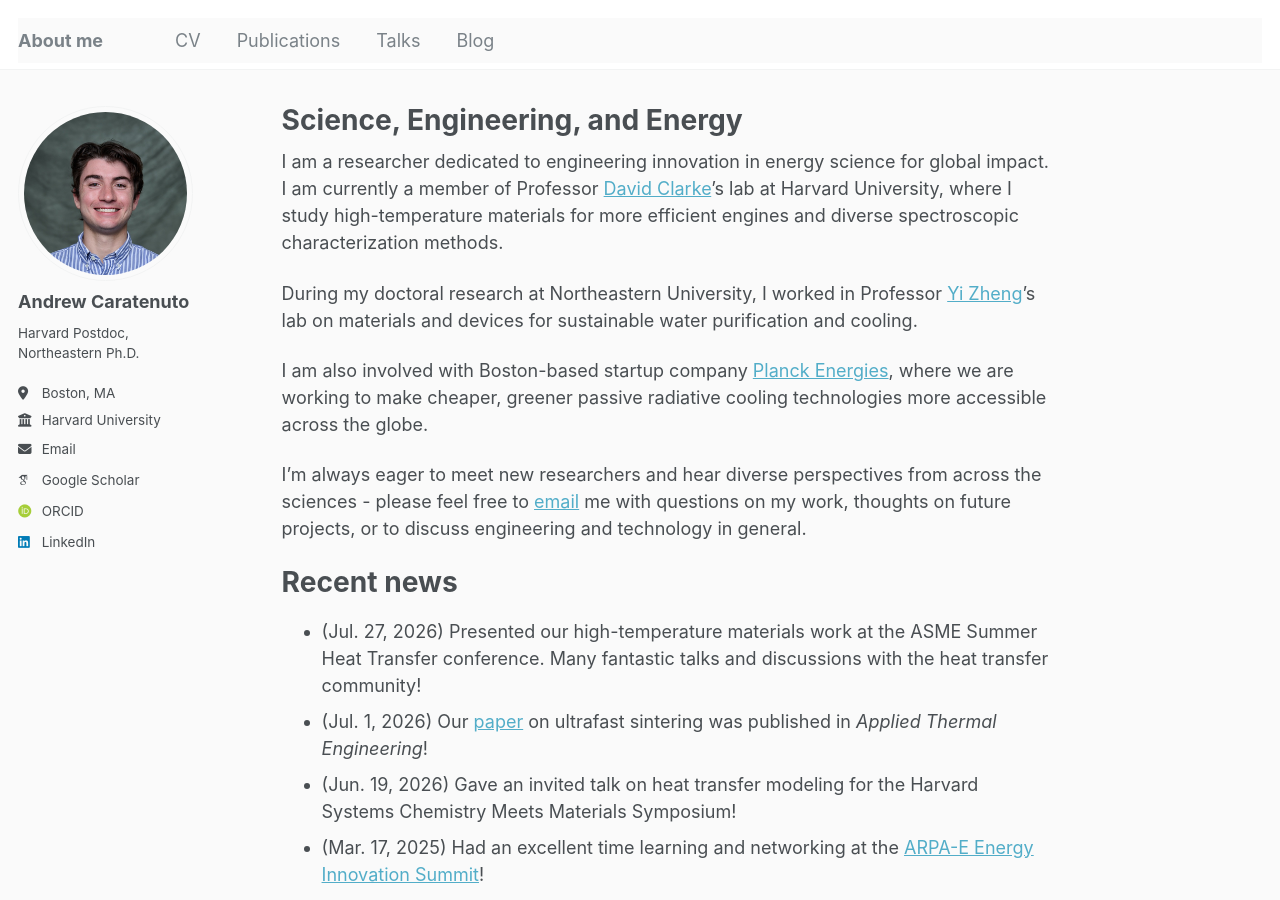
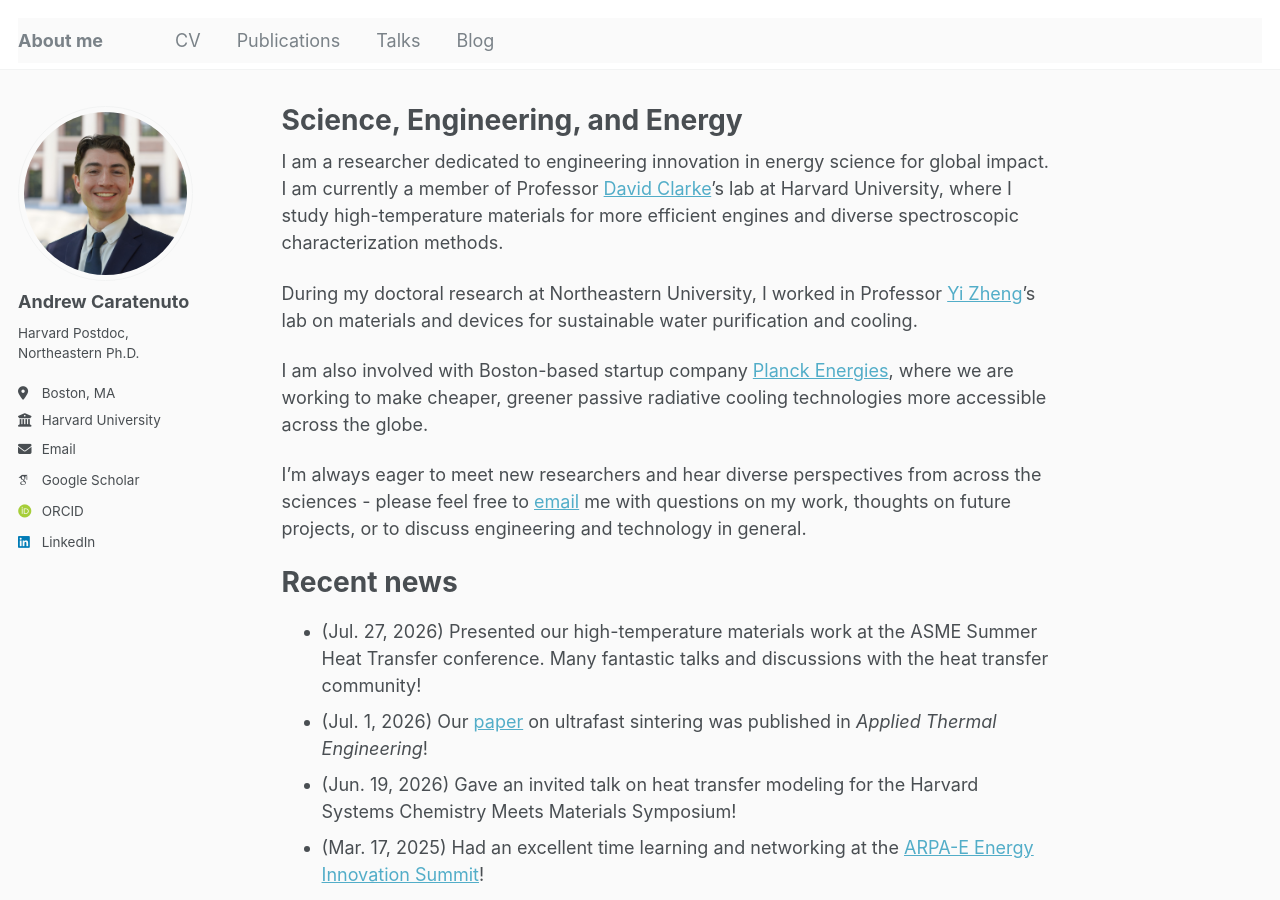
Before and after one commit to andrewcaratenuto/andrewcaratenuto.github.io, a Jekyll site: the page built from _pages/about.md, in a window 1280 px wide and 900 px high. Built offline with Jekyll 4.4.1, drawn with Linux system fonts in a browser that asks for light colours; some web fonts are replaced.

Commit message:
Update _config.yml

```diff
--- a/_config.yml
+++ b/_config.yml
@@ -21,7 +21,7 @@ repository               : "andrewcaratenuto/andrewcaratenuto.github.io"
 #               Additional customization can be done by editing /_includes/author-profile.html
 author:
   # Biographic information
-  avatar           : "website-headshot.jpg"
+  avatar           : "A4z.JPG"
   name             : "Andrew Caratenuto"
   pronouns         : # example: "she/her"
   bio              : "Harvard Postdoc, Northeastern Ph.D."
```
